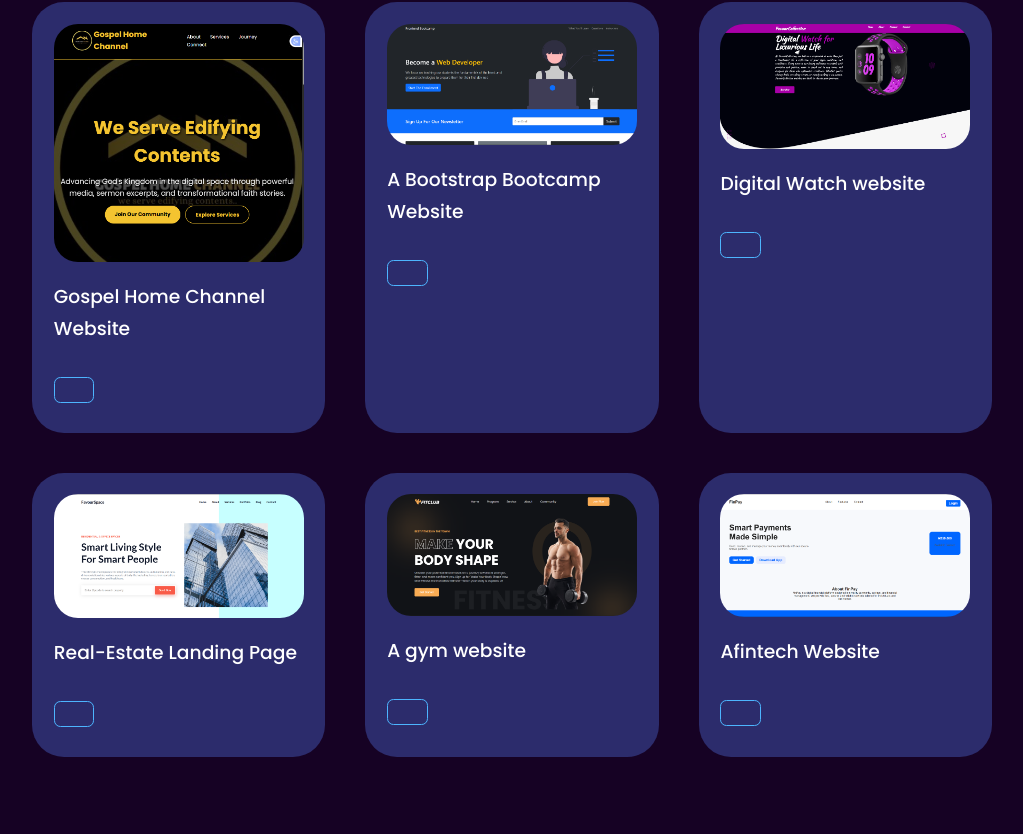
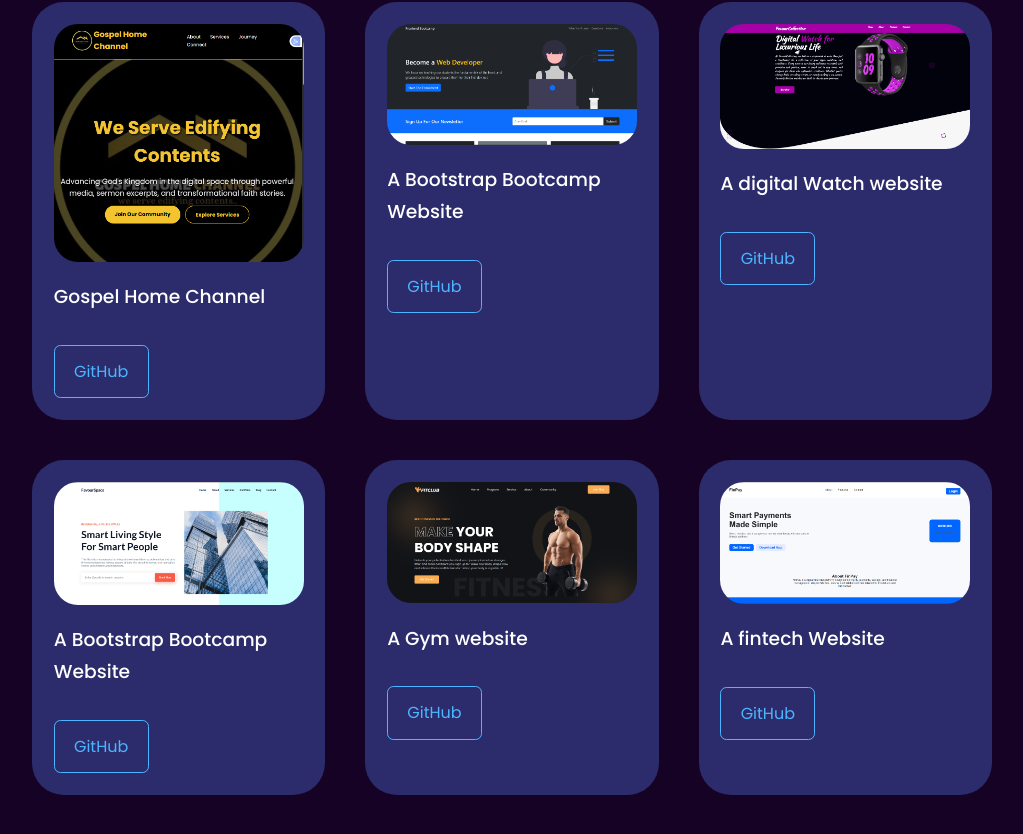
Before and after one commit to butterfly0204/first-react-portfolio-website, a React (Vite) app in the folder devportfolio/: page / in a window 1280 px wide. Shown: the part 4251-5085 px from the top of the page, without its empty margins (128-1151 px from the left). Built offline with nearby package versions, Linux system fonts and the light colour scheme.

Commit message:
mapping the projects

```diff
--- a/devportfolio/src/components/Projects.jsx
+++ b/devportfolio/src/components/Projects.jsx
@@ -5,7 +5,59 @@ import img4 from '../assets/favourspace.png'
 import img5 from '../assets/gymwebsite.png'
 import img6 from '../assets/fintechwebsite.png'
 
+
+
+const data = [
+  {
+    id:1,
+    image:img1,
+    title: "Gospel Home Channel",
+    demo:"https://butterfly0204.github.io/Gospel-home-channel/"
+
+
+  },
+
+  {
+     id:2,
+    image:img2,
+    title: "A Bootstrap Bootcamp Website",
+    demo:"https://butterfly0204.github.io/bootstrap-tutorial/"
+
+  },
+  {
+     id:3,
+    image:img3,
+    title: "A digital Watch website",
+    demo:"https://butterfly0204.github.io/my-digital-watch-landing-page/"
+
+  },
+
+  {
+     id:4,
+    image:img4,
+    title: "A Bootstrap Bootcamp Website",
+    demo:"https://butterfly0204.github.io/bootstrap-tutorial/"
+
+
+  },
+  {
+     id:5,
+    image:img5,
+    title: "A Gym website",
+    demo:"https://butterfly0204.github.io/gym-website/"
+
+  },
+
+{
+   id:6,
+    image:img6,
+    title: "A fintech Website",
+    demo:"https://butterfly0204.github.io/fintech/"
+
+}
+]
 function Projects() {
+
   return (
    <section id="project">
     <h5>My Recent work </h5>
@@ -13,22 +65,40 @@ function Projects() {
 
     <div className="container project_container">
 
-      <article className="project_item">
+      {
+        data.map( ( {id, image, title, demo}) =>{
+          return(
+
+             <article key={id} className="project_item">
               <div className="projectitem_image">
-          <img src= {img1} alt="Gospel Home Channel Website" />
+                <img src= {image} alt={title} />
               </div>
-        <h3>Gospel Home Channel Website</h3>
-         <a href=" https://butterfly0204.github.io/Gospel-home-channel/" className="btn" target="_blank"></a>
+              <h3>{title}</h3>
+               <a href= {demo} className="btn" target="_blank">GitHub</a>
 
             </article>
+          )
 
+        })
+      }
+
+
+    </div>
+
+
+   </section>
+  );
+}
+
+export default Projects;
+{/*
 
 <article className="project_item">
   <div className="projectitem_image">
     <img src= {img2} alt="" />
   </div>
   <h3>A Bootstrap Bootcamp Website</h3>
-          <a href="https://butterfly0204.github.io/bootstrap-tutorial/"className="btn" target="_blank"></a>
+    <a href="https://butterfly0204.github.io/bootstrap-tutorial/"className="btn" target="_blank">GitHub</a>
 
 </article>
 
@@ -38,7 +108,7 @@ function Projects() {
     <img src= {img3} alt="" />
   </div>
   <h3>Digital Watch website</h3>
-          <a href=" https://butterfly0204.github.io/my-digital-watch-landing-page/" className="btn" target="_blank"></a>
+    <a href=" https://butterfly0204.github.io/my-digital-watch-landing-page/" className="btn" target="_blank">GitHub</a>
 
 </article>
 
@@ -47,7 +117,7 @@ function Projects() {
     <img src= {img4} alt="" />
   </div>
   <h3>Real-Estate Landing Page</h3>
-            <a href="https://butterfly0204.github.io/favourspace-real-estate-landing-page/"className="btn"></a>
+      <a href="https://butterfly0204.github.io/favourspace-real-estate-landing-page/"className="btn">GitHub</a>
 
 </article>
 
@@ -57,7 +127,7 @@ function Projects() {
   </div>
   <h3>A gym website</h3>
 
-            <a href="https://butterfly0204.github.io/gym-website/" className="btn"></a>
+      <a href="https://butterfly0204.github.io/gym-website/" className="btn">GitHub</a>
 
 </article>
 
@@ -66,16 +136,8 @@ function Projects() {
   <div className="projectitem_image">
     <img src= {img6} alt="" />
   </div>
-        <h3>Afintech Website</h3>
-            <a href="https://butterfly0204.github.io/fintech/"className="btn"></a>
+  <h3></h3>
+      <a href="https://butterfly0204.github.io/fintech/"className="btn">GitHub</a>
 
 </article>
-
-    </div>
-
-
-   </section>
-  );
-}
-
-export default Projects;
+*/}
```
Lines whose indentation alone changed are shown as unchanged.
